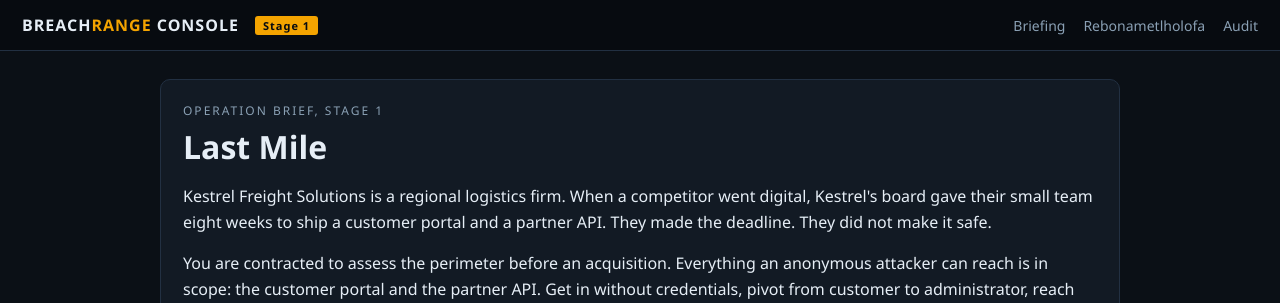
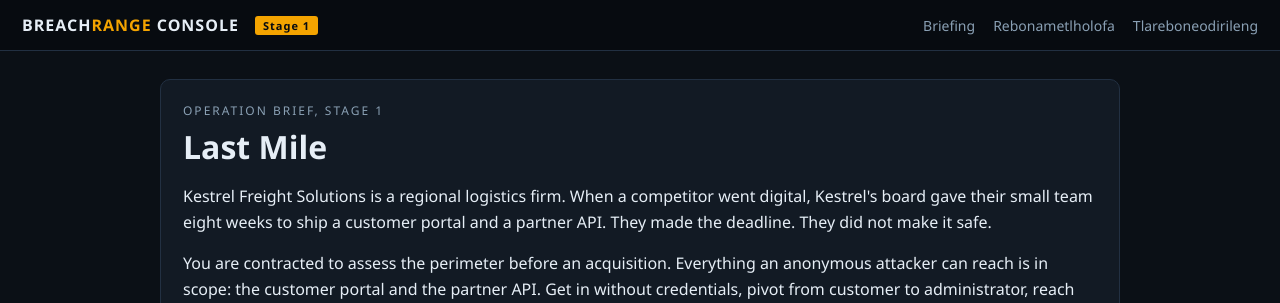
Before and after one commit to CleoTheProgrammer/breach-range, a PHP site: page / in a window 1280 px wide. Shown: the top 303 px of the page. Run offline with PHP 8.4, Linux system fonts and the light colour scheme; the visitor is signed in with stand-in values (Sample User, id 1); data that the repository does not hold is empty.

Commit message:
Rename the audit viewer to tlareboneodirileng

```diff
--- a/console/src/includes/header.php
+++ b/console/src/includes/header.php
@@ -48,7 +48,7 @@
     <?php endif; ?>
     <?php if (!empty($_SESSION['instructor'])): ?>
       <a href="/rebonametlholofa.php">Rebonametlholofa</a>
-      <a href="/audit.php">Audit</a>
+      <a href="/tlareboneodirileng.php">Tlareboneodirileng</a>
     <?php endif; ?>
   </nav>
 </header>
--- a/console/src/audit.php
+++ b/console/src/tlareboneodirileng.php
@@ -10,7 +10,7 @@ $rows = db()->query("SELECT * FROM audit ORDER BY id DESC LIMIT 500")->fetchAll(
 require_once __DIR__ . '/includes/header.php'; ?>
 <div class="panel">
   <div style="display:flex;align-items:center;gap:12px">
-    <h2 style="margin:0">Audit log</h2>
+    <h2 style="margin:0">Tlareboneodirileng</h2>
     <a href="/rebonametlholofa.php" style="margin-left:auto;font-size:12px">leaderboard</a>
   </div>
   <p style="font-size:13px">
```
Also changed, not shown: README.md.
